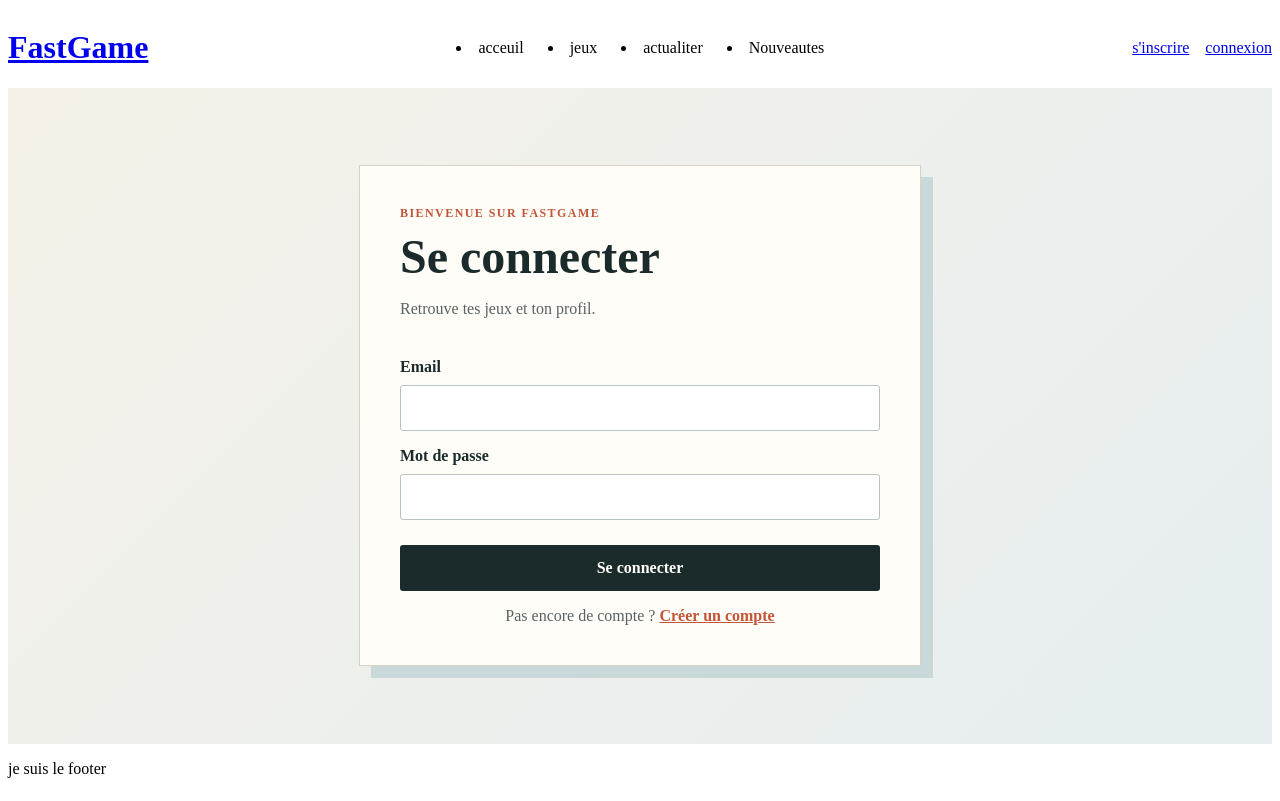
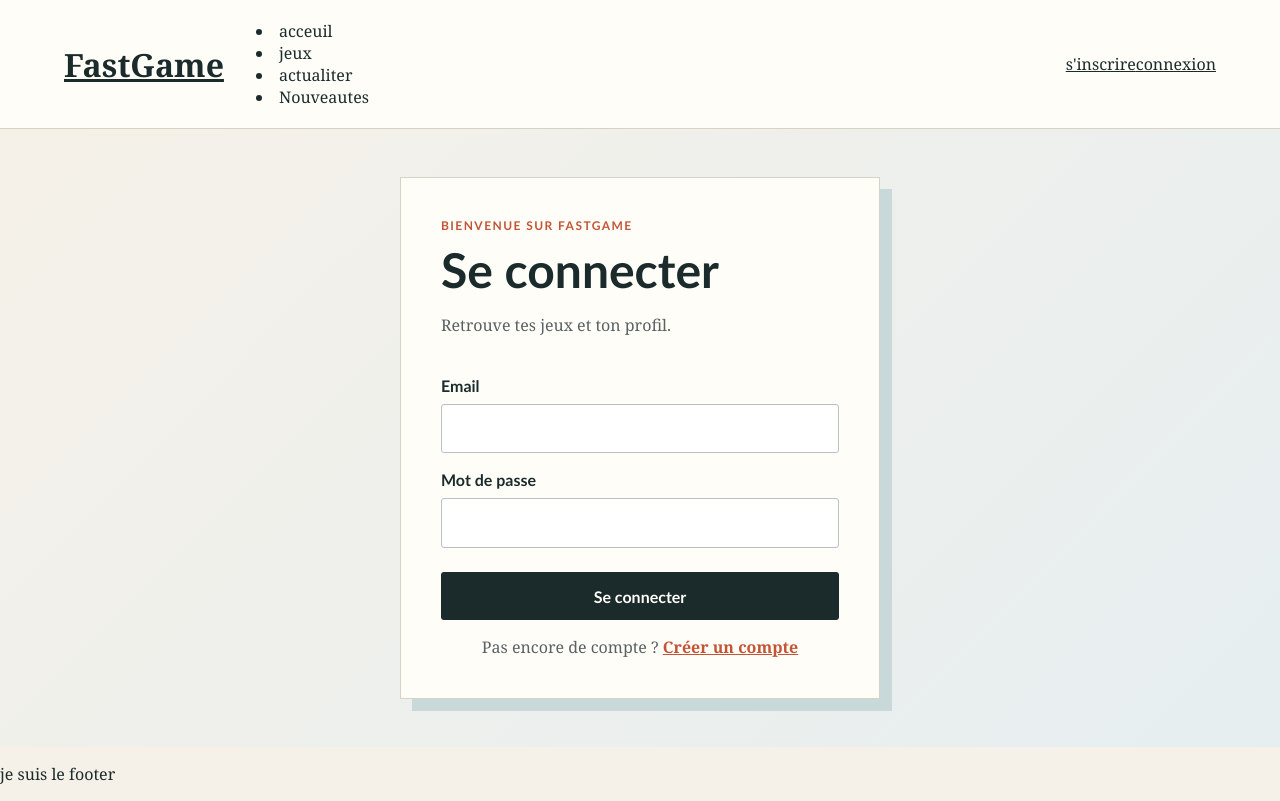
Before and after one commit to Mayel-0/FastGame, a React (Vite) app in the folder frontend/: page /login in a window 1280 px wide. Built offline with nearby package versions, Linux system fonts and the light colour scheme; no server answers.

Commit message:
add style BEM method

```diff
--- /dev/null
+++ b/frontend/src/styles/base/_base.scss
@@ -0,0 +1,12 @@
+body {
+	min-width: 320px;
+}
+
+a {
+	color: inherit;
+}
+
+button,
+a {
+	-webkit-tap-highlight-color: transparent;
+}
--- /dev/null
+++ b/frontend/src/styles/base/_reset.scss
@@ -0,0 +1,22 @@
+*,
+*::before,
+*::after {
+	box-sizing: border-box;
+}
+
+html {
+	font-size: 16px;
+}
+
+body {
+	margin: 0;
+	background: var(--color-page);
+	color: var(--color-ink);
+	font-family: var(--font-body);
+}
+
+button,
+input,
+textarea {
+	font: inherit;
+}
--- /dev/null
+++ b/frontend/src/styles/base/_variables.scss
@@ -0,0 +1,19 @@
+:root {
+	--color-ink: #1b2b2c;
+	--color-copy: #586263;
+	--color-muted: #7a8383;
+	--color-paper: #fffdf8;
+	--color-page: #f5f1e8;
+	--color-line: #d8d2c4;
+	--color-teal-soft: #c9d8d8;
+	--color-teal-pale: #dfe7e5;
+	--color-coral: #c45436;
+	--color-coral-light: #e27958;
+	--color-danger: #b3372d;
+	--color-footer: #1b2b2c;
+	--color-footer-line: #3b4d4d;
+	--color-footer-copy: #8fa09e;
+	--font-body: Georgia, "Times New Roman", serif;
+	--font-ui: "Trebuchet MS", Arial, sans-serif;
+	--content-width: 82rem;
+}
--- /dev/null
+++ b/frontend/src/styles/components/_auth.scss
@@ -0,0 +1,109 @@
+.auth-page {
+	min-height: 70vh;
+	display: grid;
+	place-items: center;
+	padding: 3rem 1.25rem;
+	background: linear-gradient(135deg, var(--color-page) 0%, #e6eef0 100%);
+}
+
+.auth-panel {
+	width: min(100%, 30rem);
+	padding: 2.5rem;
+	border: 1px solid var(--color-line);
+	background: var(--color-paper);
+	box-shadow: 12px 12px 0 var(--color-teal-soft);
+
+	&__eyebrow {
+		margin: 0 0 .5rem;
+		color: var(--color-coral);
+		font-family: var(--font-ui);
+		font-size: .75rem;
+		font-weight: 700;
+		letter-spacing: .12em;
+		text-transform: uppercase;
+	}
+
+	h2 {
+		margin: 0;
+		font-family: var(--font-ui);
+		font-size: clamp(2rem, 6vw, 3rem);
+	}
+
+	&__intro,
+	&__footer {
+		color: var(--color-copy);
+	}
+
+	&__footer {
+		margin-bottom: 0;
+		text-align: center;
+	}
+
+	a {
+		color: var(--color-coral);
+		font-weight: 700;
+	}
+}
+
+.auth-form {
+	display: grid;
+	gap: .55rem;
+	margin-top: 2rem;
+
+	label {
+		margin-top: .5rem;
+		font-family: var(--font-ui);
+		font-weight: 700;
+
+		span {
+			color: var(--color-muted);
+			font-weight: 400;
+		}
+	}
+
+	input,
+	textarea {
+		width: 100%;
+		padding: .8rem .9rem;
+		border: 1px solid #b8c2c1;
+		border-radius: 3px;
+		background: #fff;
+		color: var(--color-ink);
+
+		&:focus {
+			outline: 2px solid var(--color-coral);
+			outline-offset: 2px;
+		}
+	}
+
+	button {
+		margin-top: 1rem;
+		padding: .9rem 1rem;
+		border: 0;
+		border-radius: 3px;
+		background: var(--color-ink);
+		color: var(--color-paper);
+		cursor: pointer;
+		font-family: var(--font-ui);
+		font-weight: 700;
+
+		&:disabled {
+			cursor: wait;
+			opacity: .6;
+		}
+	}
+
+	&__error {
+		margin: .75rem 0 0;
+		color: var(--color-danger);
+		font-family: var(--font-ui);
+		font-weight: 700;
+	}
+}
+
+@media (max-width: 600px) {
+	.auth-panel {
+		padding: 1.5rem;
+		box-shadow: 7px 7px 0 var(--color-teal-soft);
+	}
+}
--- /dev/null
+++ b/frontend/src/styles/components/_footer.scss
@@ -0,0 +1,74 @@
+.footer {
+	padding: 3rem clamp(1.25rem, 5vw, 5rem) 1.25rem;
+	background: #1b2b2c;
+	color: #dfe7e5;
+
+	&__content,
+	&__bottom {
+		display: flex;
+		align-items: center;
+		justify-content: space-between;
+		gap: 2rem;
+		max-width: 82rem;
+		margin: 0 auto;
+	}
+
+	&__content {
+		padding-bottom: 2.5rem;
+	}
+
+	&__logo {
+		color: #fffdf8;
+		font-size: 1.4rem;
+		font-weight: 800;
+		text-decoration: none;
+	}
+
+	&__tagline {
+		margin: .5rem 0 0;
+		color: #aebdbb;
+	}
+
+	&__navigation {
+		display: flex;
+		flex-wrap: wrap;
+		justify-content: flex-end;
+		gap: 1.25rem;
+	}
+
+	&__link {
+		color: #dfe7e5;
+		font-size: .9rem;
+		text-decoration: none;
+		transition: color .2s ease;
+
+		&:hover {
+			color: #e27958;
+		}
+	}
+
+	&__bottom {
+		padding-top: 1.25rem;
+		border-top: 1px solid #3b4d4d;
+		color: #8fa09e;
+		font-size: .8rem;
+	}
+
+	&__copyright,
+	&__note {
+		margin: 0;
+	}
+
+	@media (max-width: 600px) {
+		&__content,
+		&__bottom {
+			align-items: flex-start;
+			flex-direction: column;
+			gap: 1.25rem;
+		}
+
+		&__navigation {
+			justify-content: flex-start;
+		}
+	}
+}
--- /dev/null
+++ b/frontend/src/styles/components/_game-card.scss
@@ -0,0 +1,109 @@
+.game-card {
+	overflow: hidden;
+	border: 1px solid var(--color-line);
+	background: var(--color-paper);
+	box-shadow: 6px 6px 0 var(--color-teal-soft);
+	transition: transform .2s ease, box-shadow .2s ease;
+
+	&:hover {
+		transform: translateY(-4px);
+		box-shadow: 8px 10px 0 #b8caca;
+	}
+
+	&__media {
+		position: relative;
+		aspect-ratio: 16 / 10;
+		overflow: hidden;
+		background: var(--color-teal-pale);
+
+		img {
+			display: block;
+			width: 100%;
+			height: 100%;
+			object-fit: cover;
+		}
+	}
+
+	&__placeholder {
+		display: grid;
+		place-items: center;
+		height: 100%;
+		color: var(--color-ink);
+		font-family: var(--font-ui);
+		font-size: 2rem;
+		font-weight: 800;
+		letter-spacing: .08em;
+	}
+
+	&__genre {
+		position: absolute;
+		bottom: .8rem;
+		left: .8rem;
+		padding: .35rem .55rem;
+		background: var(--color-coral);
+		color: var(--color-paper);
+		font-family: var(--font-ui);
+		font-size: .7rem;
+		font-weight: 700;
+		letter-spacing: .08em;
+		text-transform: uppercase;
+	}
+
+	&__body {
+		padding: 1.25rem;
+	}
+
+	&__year {
+		margin: 0 0 .35rem;
+		color: var(--color-coral);
+		font-family: var(--font-ui);
+		font-size: .8rem;
+		font-weight: 700;
+	}
+
+	h3 {
+		margin: 0;
+		font-family: var(--font-ui);
+		font-size: 1.35rem;
+		line-height: 1.15;
+	}
+
+	&__details {
+		display: grid;
+		grid-template-columns: 1fr 1fr;
+		gap: .75rem;
+		margin: 1.25rem 0;
+
+		div {
+			min-width: 0;
+		}
+
+		dt {
+			color: var(--color-muted);
+			font-family: var(--font-ui);
+			font-size: .7rem;
+			font-weight: 700;
+			letter-spacing: .08em;
+			text-transform: uppercase;
+		}
+
+		dd {
+			overflow: hidden;
+			margin: .25rem 0 0;
+			font-family: var(--font-ui);
+			text-overflow: ellipsis;
+			white-space: nowrap;
+		}
+	}
+
+	&__link {
+		color: var(--color-coral);
+		font-family: var(--font-ui);
+		font-weight: 700;
+		text-decoration: none;
+
+		&:hover {
+			text-decoration: underline;
+		}
+	}
+}
--- /dev/null
+++ b/frontend/src/styles/components/_game-list.scss
@@ -0,0 +1,19 @@
+.game-list {
+	display: grid;
+	grid-template-columns: repeat(auto-fit, minmax(min(100%, 18rem), 1fr));
+	gap: 1.5rem;
+	max-width: var(--content-width);
+	margin: 0 auto;
+
+	&__state {
+		max-width: var(--content-width);
+		margin: 2rem auto;
+		color: var(--color-copy);
+		font-family: var(--font-ui);
+		text-align: center;
+
+		&--error {
+			color: var(--color-danger);
+		}
+	}
+}
--- a/frontend/src/styles/components/_header.scss
+++ b/frontend/src/styles/components/_header.scss
@@ -1,18 +1,107 @@
 .header {
-  display: flex;
+  position: relative;
+  display: grid;
+  grid-template-columns: auto 1fr auto;
   align-items: center;
-  justify-content: space-between;
+  gap: 2rem;
+  padding: 1.25rem clamp(1.25rem, 5vw, 5rem);
+  border-bottom: 1px solid #d8d2c4;
+  background: #fffdf8;
 
-  &__nav {
+  &__brand {
+    margin: 0;
+    font-size: 1.45rem;
+    letter-spacing: .02em;
+
+    a {
+      color: #1b2b2c;
+      text-decoration: none;
+    }
+  }
+
+  &__navigation {
+    justify-self: center;
+  }
+
+  &__menu {
     display: flex;
     align-items: center;
-    justify-content: center;
-    gap: 1.5rem;
+    gap: clamp(1rem, 3vw, 2rem);
+    margin: 0;
+    padding: 0;
+    list-style: none;
   }
 
-  &__links {
+  &__link,
+  &__action {
+    color: #586263;
+    font-size: .9rem;
+    font-weight: 700;
+    text-decoration: none;
+    transition: color .2s ease, background-color .2s ease;
+
+    &:hover {
+      color: #c45436;
+    }
+  }
+
+  &__actions {
+    justify-self: end;
+  }
+
+  &__action-group {
     display: flex;
     align-items: center;
+    gap: .75rem;
+  }
+
+  &__action {
+    padding: .55rem .75rem;
+
+    &--primary {
+      border: 1px solid #1b2b2c;
+      background: #1b2b2c;
+      color: #fffdf8;
+
+      &:hover {
+        background: #c45436;
+        border-color: #c45436;
+        color: #fffdf8;
+      }
+    }
+  }
+
+  @media (max-width: 800px) {
+    grid-template-columns: 1fr auto;
+
+    &__navigation {
+      grid-column: 1 / -1;
+      grid-row: 2;
+      justify-self: stretch;
+      overflow-x: auto;
+    }
+
+    &__menu {
+      justify-content: center;
+      white-space: nowrap;
+    }
+  }
+
+  @media (max-width: 480px) {
     gap: 1rem;
+    padding: 1rem;
+
+    &__brand {
+      font-size: 1.2rem;
+    }
+
+    &__action-group {
+      gap: .35rem;
+    }
+
+    &__action {
+      padding: .45rem .5rem;
+      font-size: .75rem;
+    }
   }
 }
--- a/frontend/src/styles/main.scss
+++ b/frontend/src/styles/main.scss
@@ -1,112 +1,10 @@
+@use './base/variables';
+@use './base/reset';
+@use './base/base';
 @use './components/header';
-
-.auth-page {
-	min-height: 70vh;
-	display: grid;
-	place-items: center;
-	padding: 3rem 1.25rem;
-	background: linear-gradient(135deg, #f5f1e8 0%, #e6eef0 100%);
-}
-
-.auth-panel {
-	width: min(100%, 30rem);
-	padding: 2.5rem;
-	background: #fffdf8;
-	border: 1px solid #d8d2c4;
-	box-shadow: 12px 12px 0 #c9d8d8;
-}
-
-.auth-panel__eyebrow {
-	margin: 0 0 .5rem;
-	color: #c45436;
-	font-size: .75rem;
-	font-weight: 700;
-	letter-spacing: .12em;
-	text-transform: uppercase;
-}
-
-.auth-panel h2 {
-	margin: 0;
-	color: #1b2b2c;
-	font-size: clamp(2rem, 6vw, 3rem);
-}
-
-.auth-panel__intro,
-.auth-panel__footer {
-	color: #586263;
-}
-
-.auth-form {
-	display: grid;
-	gap: .55rem;
-	margin-top: 2rem;
-}
-
-.auth-form label {
-	margin-top: .5rem;
-	color: #1b2b2c;
-	font-weight: 700;
-}
-
-.auth-form label span {
-	color: #7a8383;
-	font-weight: 400;
-}
-
-.auth-form input,
-.auth-form textarea {
-	width: 100%;
-	box-sizing: border-box;
-	padding: .8rem .9rem;
-	border: 1px solid #b8c2c1;
-	border-radius: 3px;
-	background: #fff;
-	color: #1b2b2c;
-	font: inherit;
-}
-
-.auth-form input:focus,
-.auth-form textarea:focus {
-	outline: 2px solid #c45436;
-	outline-offset: 2px;
-}
-
-.auth-form button {
-	margin-top: 1rem;
-	padding: .9rem 1rem;
-	border: 0;
-	border-radius: 3px;
-	background: #1b2b2c;
-	color: #fffdf8;
-	cursor: pointer;
-	font: inherit;
-	font-weight: 700;
-}
-
-.auth-form button:disabled {
-	cursor: wait;
-	opacity: .6;
-}
-
-.auth-form__error {
-	margin: .75rem 0 0;
-	color: #b3372d;
-	font-weight: 700;
-}
-
-.auth-panel__footer {
-	margin-bottom: 0;
-	text-align: center;
-}
-
-.auth-panel a {
-	color: #c45436;
-	font-weight: 700;
-}
-
-@media (max-width: 600px) {
-	.auth-panel {
-		padding: 1.5rem;
-		box-shadow: 7px 7px 0 #c9d8d8;
-	}
-}
+@use './components/footer';
+@use './components/auth';
+@use './components/game-list';
+@use './components/game-card';
+@use './pages/home';
+@use './utilities/utilities';
--- /dev/null
+++ b/frontend/src/styles/pages/_home.scss
@@ -0,0 +1,35 @@
+.home-page {
+	min-height: 70vh;
+	padding: 4rem clamp(1.25rem, 5vw, 5rem);
+	background: var(--color-page);
+
+	&__intro {
+		max-width: 48rem;
+		margin: 0 auto 3rem;
+		text-align: center;
+
+		h2 {
+			margin: 0;
+			font-family: var(--font-ui);
+			font-size: clamp(2.2rem, 6vw, 4.5rem);
+			line-height: 1;
+		}
+
+		& > p:last-child {
+			max-width: 34rem;
+			margin: 1.25rem auto 0;
+			color: var(--color-copy);
+			font-size: 1.05rem;
+		}
+	}
+
+	&__eyebrow {
+		margin: 0 0 .75rem;
+		color: var(--color-coral);
+		font-family: var(--font-ui);
+		font-size: .75rem;
+		font-weight: 700;
+		letter-spacing: .12em;
+		text-transform: uppercase;
+	}
+}
--- /dev/null
+++ b/frontend/src/styles/utilities/_utilities.scss
@@ -0,0 +1,16 @@
+.u-container {
+	width: min(100% - 2.5rem, var(--content-width));
+	margin-inline: auto;
+}
+
+.u-visually-hidden {
+	position: absolute;
+	width: 1px;
+	height: 1px;
+	padding: 0;
+	margin: -1px;
+	overflow: hidden;
+	clip: rect(0, 0, 0, 0);
+	white-space: nowrap;
+	border: 0;
+}
```
